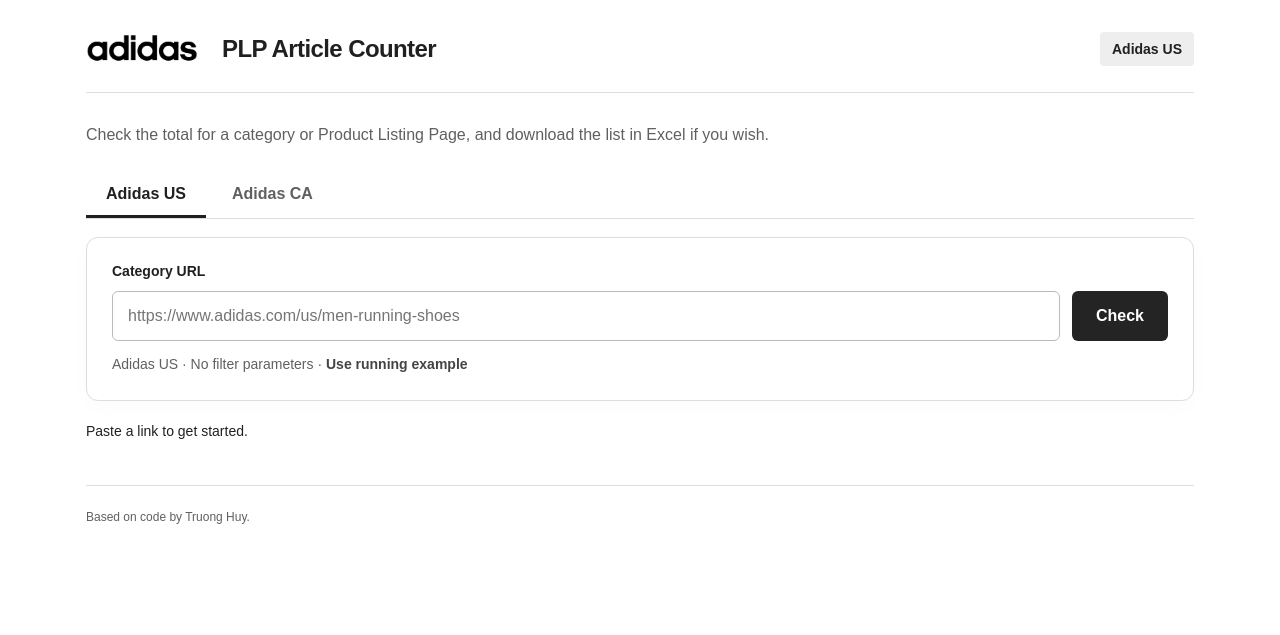
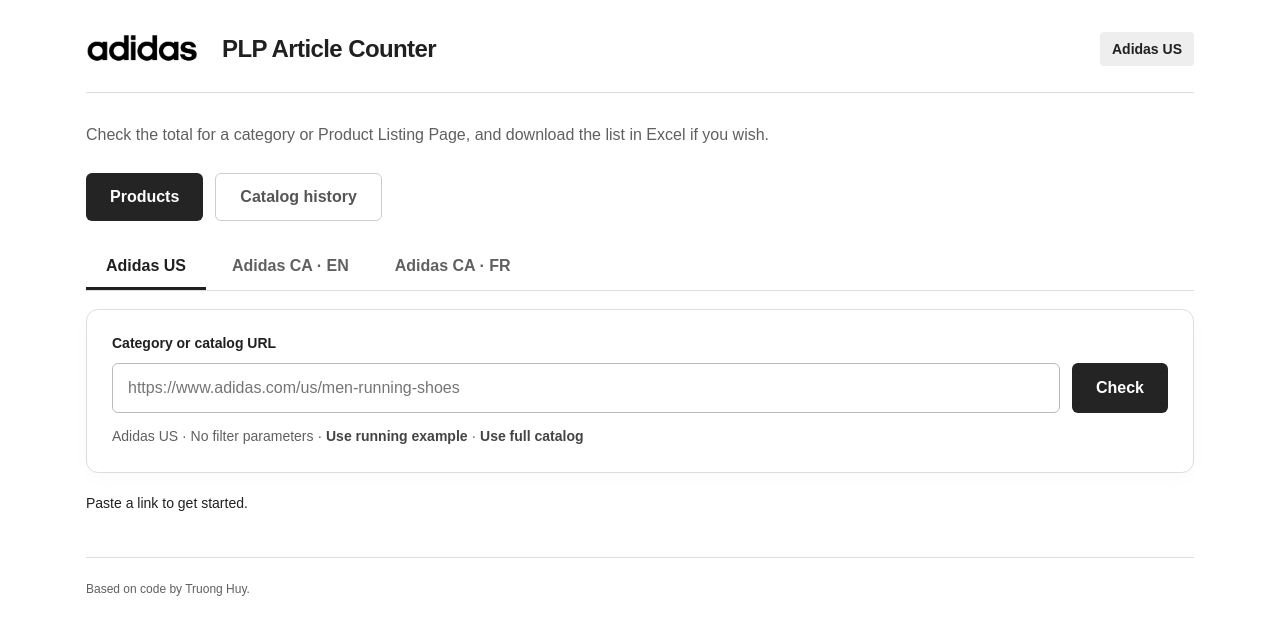
Before and after one commit to MauricioSaurith/PLParticlecounter, a Flask app: page / in a window 1280 px wide. Shown: the top 635 px of the page. Run offline with Flask 3, Linux system fonts and the light colour scheme.

Commit message:
Update interface with catalog history and French Canada

```diff
--- a/adidas-plp-app/templates/index.html
+++ b/adidas-plp-app/templates/index.html
@@ -1,11 +1,13 @@
 <!doctype html>
-<html lang="en"><head><meta charset="utf-8"><meta name="viewport" content="width=device-width,initial-scale=1"><title>PLP Article Counter · Adidas US & Canada</title><meta name="description" content="Browse Adidas US and Canada products and download the list in Excel."><link rel="stylesheet" href="/style.css"><script src="/app.js" defer></script></head>
+<html lang="en"><head><meta charset="utf-8"><meta name="viewport" content="width=device-width,initial-scale=1"><title>PLP Article Counter · Adidas US & Canada</title><meta name="description" content="Browse Adidas US and Canada products and download the list in Excel."><link rel="stylesheet" href="/style.css"><script src="/xlsx.js" defer></script><script src="/history.js" defer></script><script src="/app.js" defer></script></head>
 <body><main>
 <header><div class="identity"><span class="logo-frame"><img src="/adidas-logo.png" alt="Adidas" width="544" height="459"></span><h1 class="brand"><a href="/">PLP Article Counter</a></h1></div><span class="market" id="market-label">Adidas US</span></header>
 <section class="intro"><p>Check the total for a category or Product Listing Page, and download the list in Excel if you wish.</p></section>
-<div class="market-tabs" role="tablist" aria-label="Market"><button id="tab-US" role="tab" aria-selected="true" aria-controls="market-panel" type="button">Adidas US</button><button id="tab-CA" role="tab" aria-selected="false" aria-controls="market-panel" tabindex="-1" type="button">Adidas CA</button></div>
+<div class="view-tabs"><button id="view-products" type="button" aria-pressed="true">Products</button><button id="view-history" type="button" aria-pressed="false">Catalog history</button></div>
+<div id="products-view">
+<div class="market-tabs" role="tablist" aria-label="Market"><button id="tab-US" role="tab" aria-selected="true" aria-controls="market-panel" type="button">Adidas US</button><button id="tab-CA" role="tab" aria-selected="false" aria-controls="market-panel" tabindex="-1" type="button">Adidas CA · EN</button><button id="tab-CA-FR" role="tab" aria-selected="false" aria-controls="market-panel" tabindex="-1" type="button">Adidas CA · FR</button></div>
 <div id="market-panel" role="tabpanel" aria-labelledby="tab-US">
-<form id="form"><label for="url">Category URL</label><div class="input-row"><input id="url" type="url" required placeholder="https://www.adidas.com/us/men-running-shoes" autocomplete="off"><button id="submit" type="submit">Check</button></div><div class="hint"><span id="market-hint">Adidas US</span> · No filter parameters · <button id="example" type="button" class="text-button">Use running example</button></div></form>
+<form id="form"><label for="url">Category or catalog URL</label><div class="input-row"><input id="url" type="url" required placeholder="https://www.adidas.com/us/men-running-shoes" autocomplete="off"><button id="submit" type="submit">Check</button></div><div class="hint"><span id="market-hint">Adidas US</span> · No filter parameters · <button id="example" type="button" class="text-button">Use running example</button> · <button id="catalog-example" type="button" class="text-button">Use full catalog</button></div></form>
 <p id="message" role="status" aria-live="polite">Paste a link to get started.</p>
 <section id="results" hidden><div class="result-heading"><div><p class="eyebrow">RESULT</p><h2 id="title"></h2><p id="timestamp" class="muted"></p></div><button id="download" disabled>Download Excel</button></div>
 <div class="metrics"><article><p>Reported total</p><strong id="total">—</strong><small>Products in this PLP</small></article><article><p>Products loaded</p><strong id="loaded">0</strong><small id="verified">Checking pages</small></article><article><p>Average price</p><strong id="average">—</strong><small id="currency-note">USD · products loaded</small></article><article><p>On sale</p><strong id="sale">—</strong><small>Among loaded products</small></article></div>
@@ -14,5 +16,14 @@
 <div class="table-heading"><h3>Products</h3><span id="table-note" class="muted"></span></div><div class="table-wrap"><table><thead><tr><th>Product</th><th>ID</th><th id="price-header">Price USD</th><th>Discount</th><th>Sport</th><th>Rating</th></tr></thead><tbody id="rows"></tbody></table></div>
 <p class="hint">The Excel file includes all loaded products, listed sizes, color variants, reviews, and links. Color options within a product card are not added to the count.</p></section>
 </div>
+</div>
+<section id="history-view" hidden aria-labelledby="history-title">
+<div class="result-heading"><div><h2 id="history-title">Catalog history</h2><p class="muted">Daily reported totals · Bogotá time · last 12 months</p></div><button id="history-refresh" type="button">Refresh history</button></div>
+<p id="history-status" role="status"></p>
+<div id="history-chart" class="history-chart"></div>
+<p class="hint">US — solid · Canada EN — dashed · Canada FR — dotted. Failed checks create gaps, never zero counts. These are listing totals reported by Adidas, including any sold-out items it lists. EN and FR are separate views and are not added together.</p>
+<div class="table-wrap"><table><thead><tr><th>Date</th><th>US</th><th>Canada EN</th><th>Canada FR</th></tr></thead><tbody id="history-rows"></tbody></table></div>
+<p class="hint">To download all product details, use Products → select a market → Use full catalog → Check. Keep that tab open until the list is complete.</p>
+</section>
 <footer>Based on code by Truong Huy.</footer>
 </main></body></html>
```
